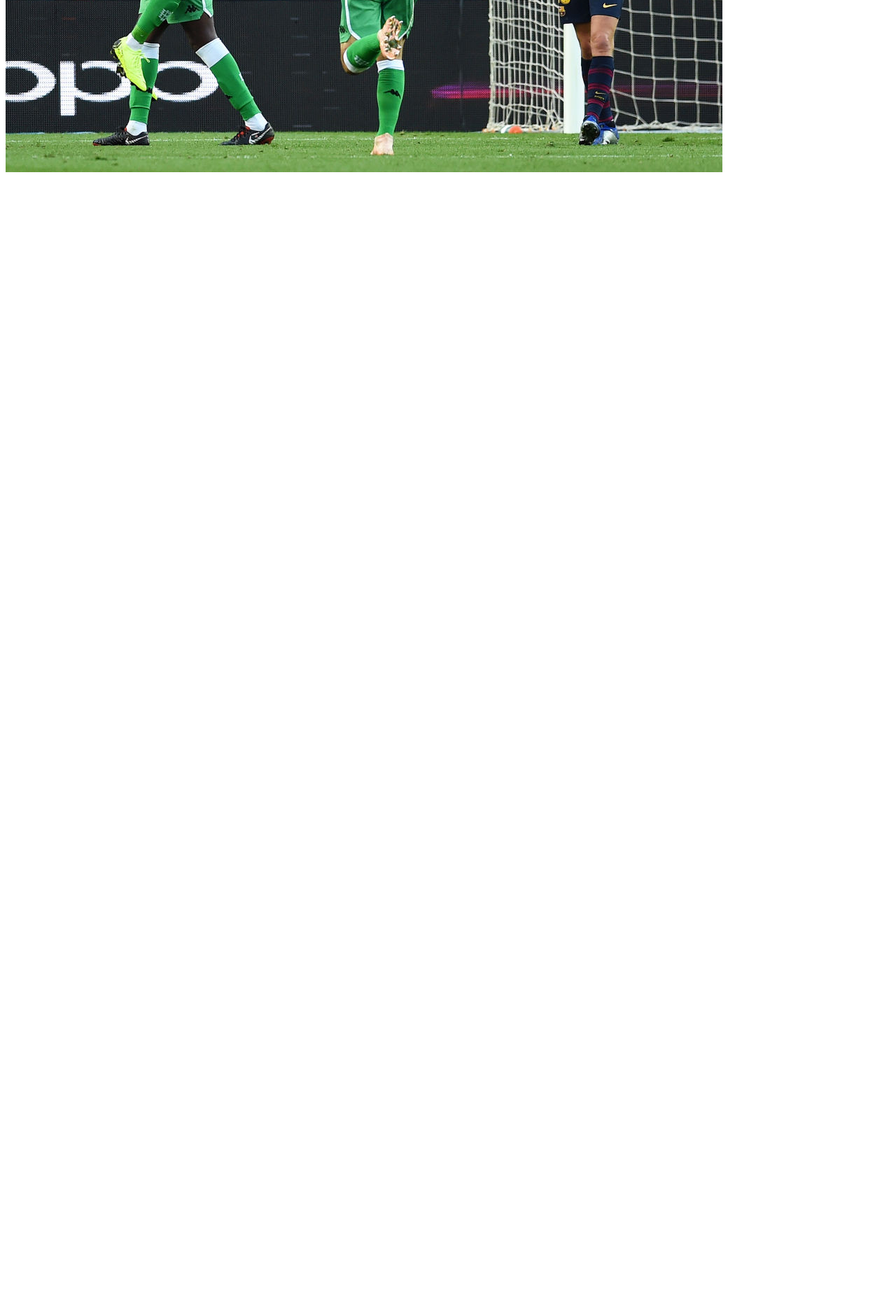
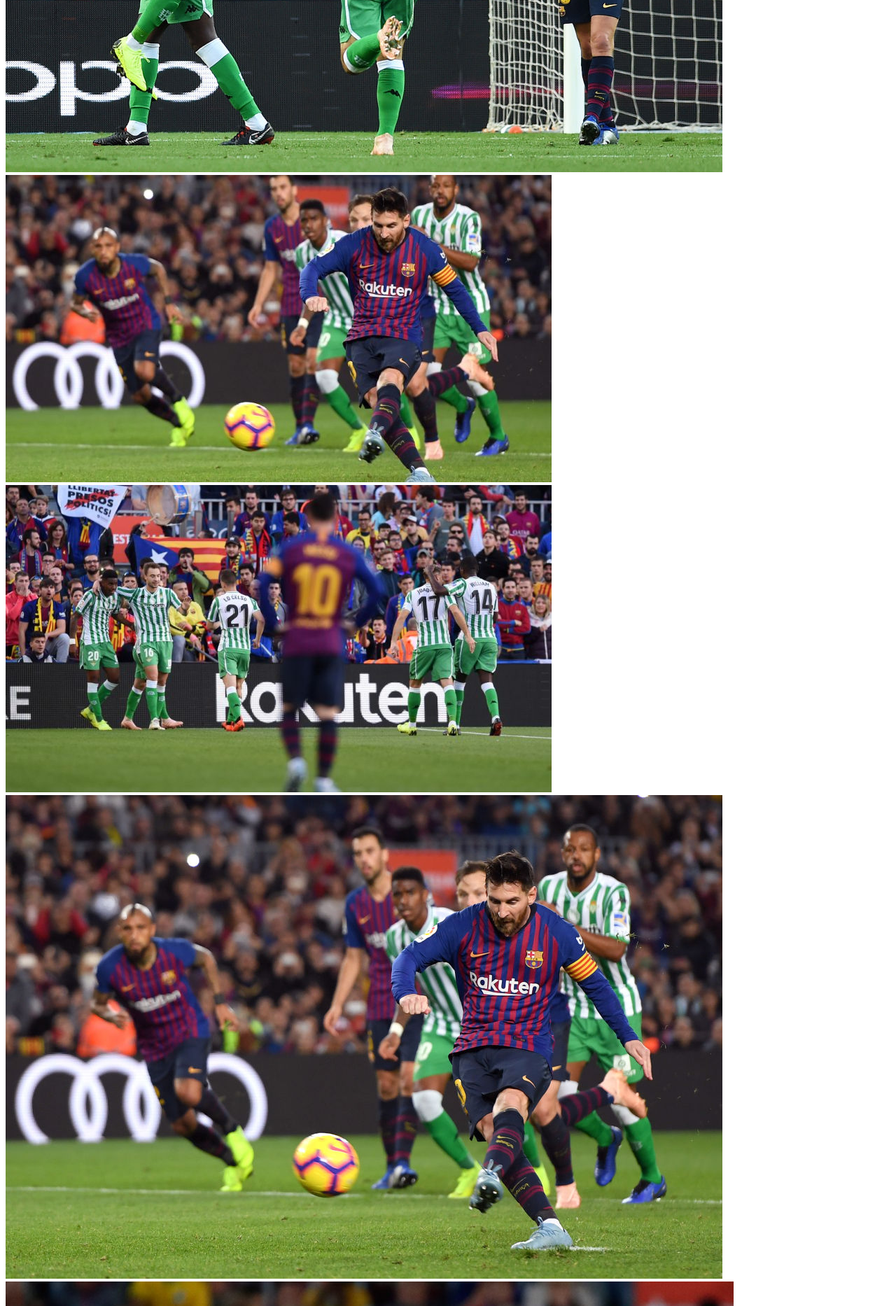
Before and after one commit to xhemmajl/PHP_Projekt, a PHP site: page /home.php in a window 1280 px wide. Shown: the part 849-2715 px from the top of the page at 70% size. Before the commit the page ends 1095 px from the top, so only its background shows below. Run offline with PHP 8.4, Linux system fonts and the light colour scheme; some libraries are stand-ins or nearby versions.

Commit message:
Update home.php

```diff
--- a/home.php
+++ b/home.php
@@ -22,3 +22,23 @@ include('header.php');
 			<img src="foto/barcelona2.jpg">
 		</div>
 		</div>
+
+		<div class="anadjatht">
+		<div class="anadjathtnalt">
+			<div class="anadjathtnalt1">
+				<div>
+					<img src="foto/barcelona1.jpg">
+				</div>
+				<div>
+					<img src="foto/barcelonahumb.jpg">
+				</div>
+				<div>
+					<img src="foto/barcelona3.jpg">
+				</div>
+				<div>
+					<img src="foto/barcelona4.jpg">
+				</div>
+
+			</div>
+
+		</div>
```
